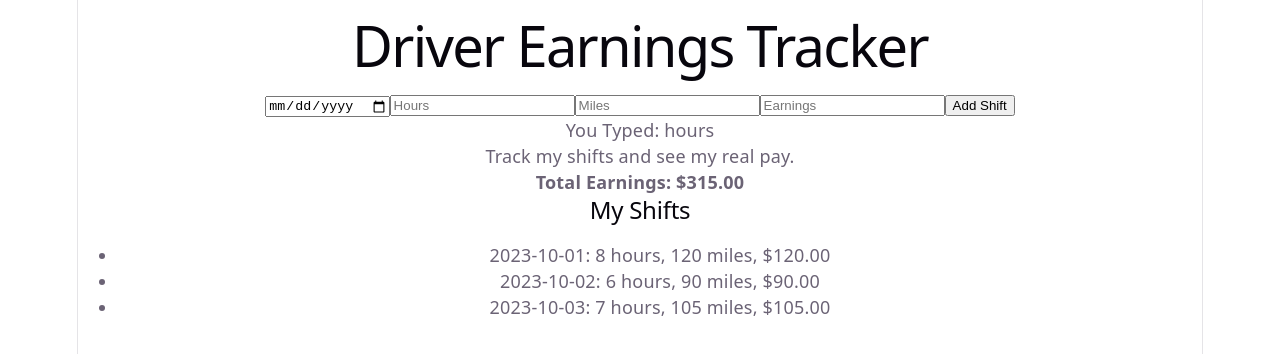
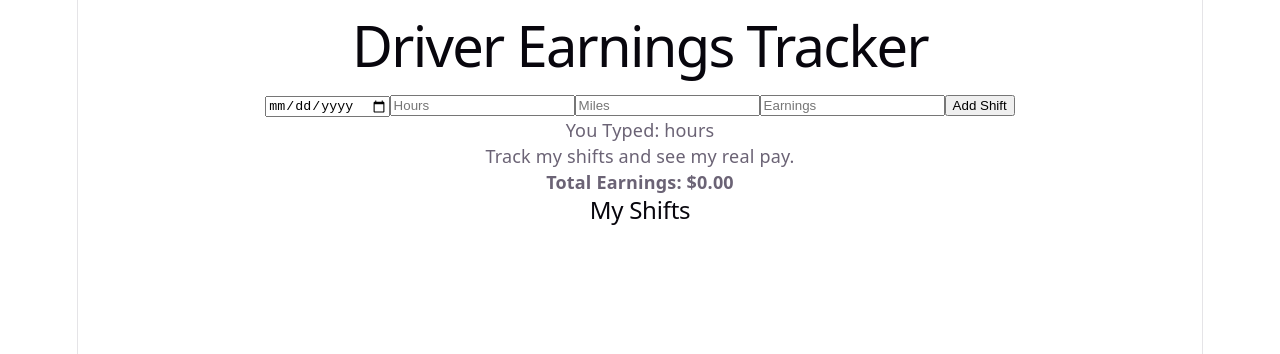
Before and after one commit to liaqataliqasemi/driver-earnings, a React (Vite) app: page / in a window 1280 px wide. Shown: the top 354 px of the page. Built offline with nearby package versions, Linux system fonts and the light colour scheme.

Commit message:
Save and load shifts with localStorage

```diff
--- a/src/App.tsx
+++ b/src/App.tsx
@@ -1,5 +1,4 @@
-import { useState } from "react";
-
+import { useState, useEffect } from "react";
 
 interface Shift {
   id: number;
@@ -19,30 +18,16 @@ const emptyForm = {
 function App(){
 
   const appName: string = "Driver Earnings Tracker";
-  const [shifts, setShift] = useState<Shift[]>([
-    {
-      id: 1,
-      date: "2023-10-01",
-      hours: 8,
-      miles: 120,
-      earnings: 120.00
-    },
-    {
-      id: 2,
-      date: "2023-10-02",
-      hours: 6,
-      miles: 90,
-      earnings: 90.00
-    },
-    {
-      id: 3,
-      date: "2023-10-03",
-      hours: 7,
-      miles: 105,
-      earnings: 105.00
-    }
-  ]);
+  const [shifts, setShift] = useState<Shift[]>(() => {
+  const saved = localStorage.getItem("shifts");
+    return saved ? JSON.parse(saved) : [];
+  });
+
   const [form, setForm] = useState(emptyForm);
+
+  useEffect(() => {
+    localStorage.setItem("shifts", JSON.stringify(shifts));
+  }, [shifts]);
 
   const totalEarnings = shifts.reduce((sum, shift) => sum + shift.earnings, 0);
   function handleChange(e: React.ChangeEvent<HTMLInputElement>) {
```
